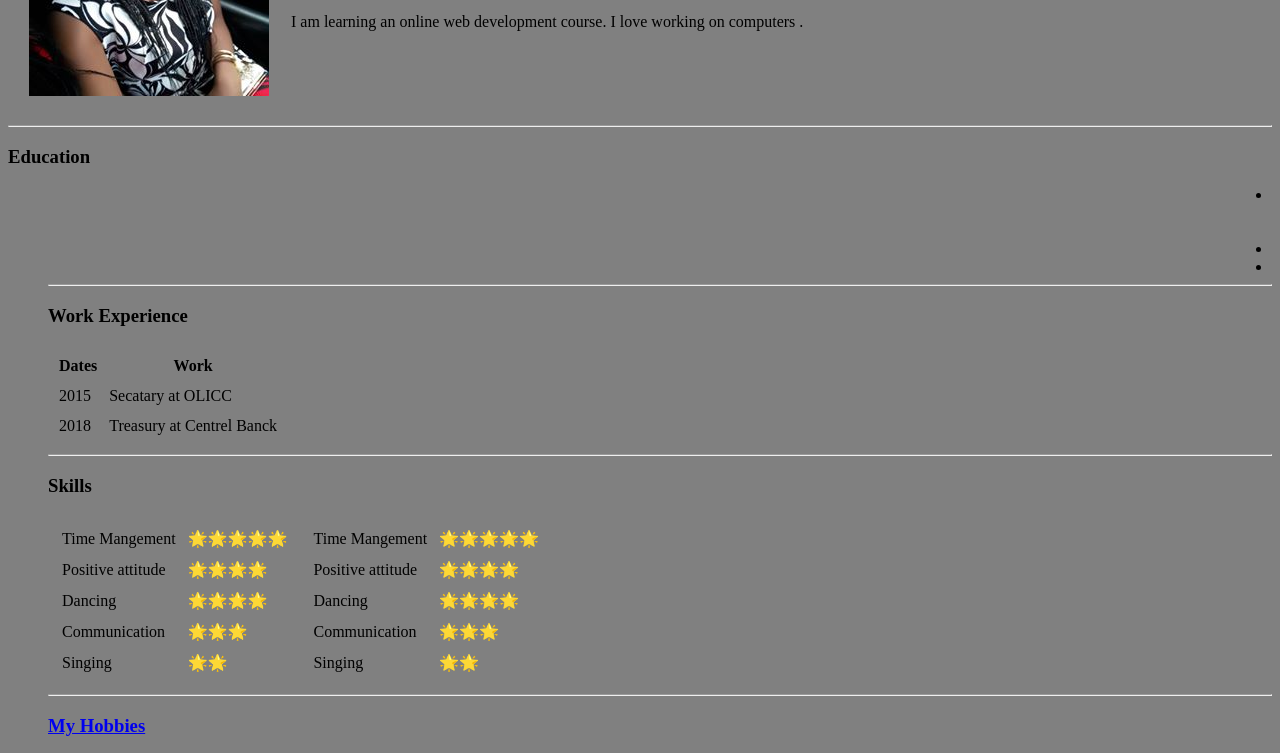
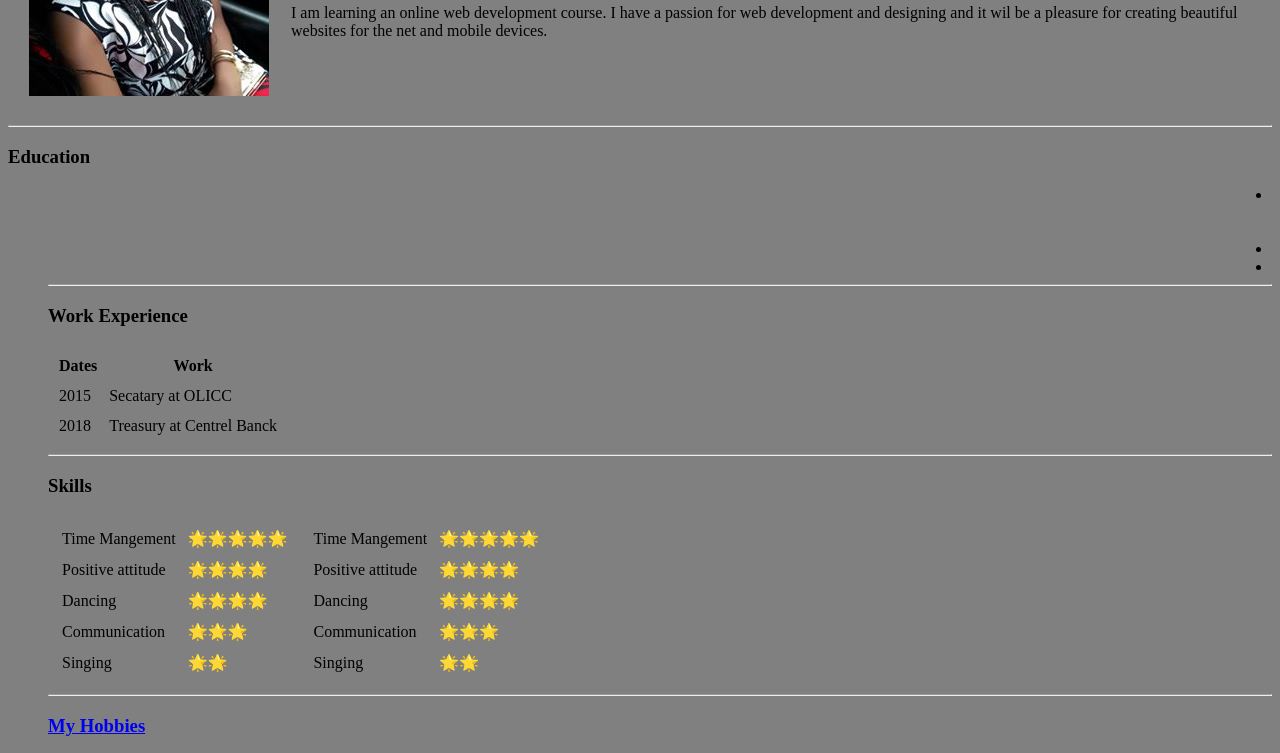
Before and after one commit to Kathleen-elaine/cv, a plain HTML site: page index.html in a window 1280 px wide. Shown: the part 173-926 px from the top of the page. Drawn offline with Linux system fonts and the light colour scheme; files whose address does not match are found by name.

Commit message:
Add files via upload

```diff
--- a/index.html
+++ b/index.html
@@ -15,7 +15,8 @@
       <td>
         <h1>Kathleen Elaine</h1>
         <p><em>Student at <strong><a href="https://www.gyanvihar.org/">Suresh Gyan Viahar university</a></strong></em></p>
-        <p> I am learning an online web development course. I love working on computers .</p>
+        <p> I am learning an online web development course. I have a passion for web development and designing and it wil be a pleasure for
+          creating beautiful websites for the net and mobile devices.</p>
       </td>
     </tr>
   </table>
```
